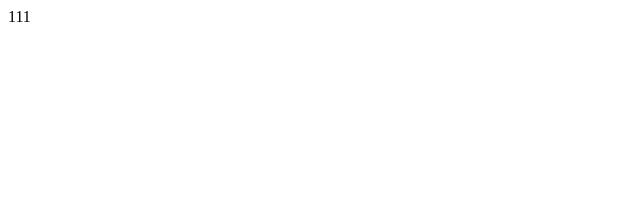
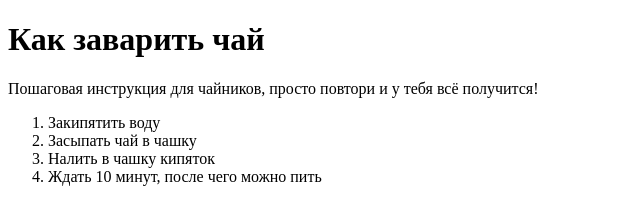
Before and after one commit to OleksandrTymoshenko/github-tutorial, a plain HTML site: page index.html in a window 1280 px wide. Shown: the whole page, without its empty margins (0-640 px from the left). Drawn offline with Linux system fonts and the light colour scheme.

Commit message:
Добавляет текст инструкции
Как заварить чай

```diff
--- a/index.html
+++ b/index.html
@@ -7,6 +7,14 @@
     <title>Git rules!</title>
 </head>
 <body>
-    111
+    <h1>Как заварить чай</h1>
+    <p>Пошаговая инструкция для чайников, просто повтори и у тебя всё получится!</p>
+
+    <ol>
+        <li>Закипятить воду</li>
+        <li>Засыпать чай в чашку</li>
+        <li>Налить в чашку кипяток</li>
+        <li>Ждать 10 минут, после чего можно пить</li>
+    </ol>
 </body>
 </html>
```
